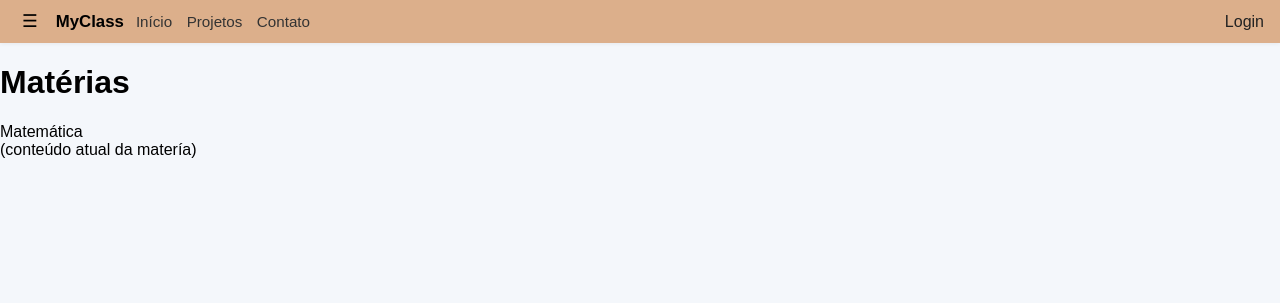
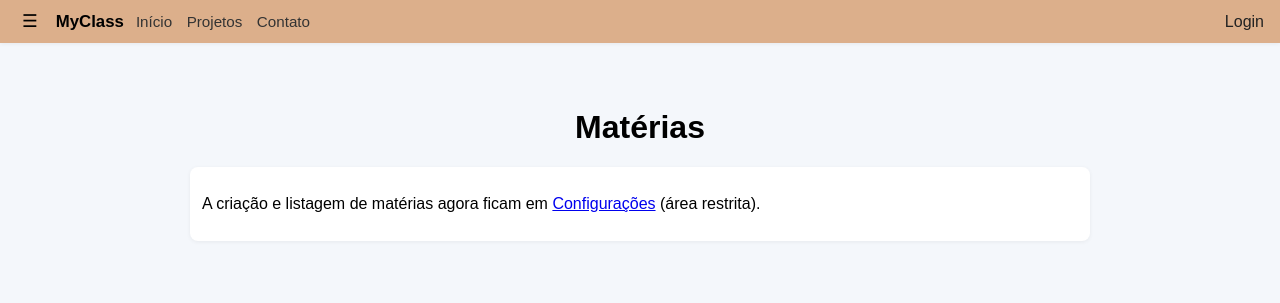
Before and after one commit to kinzinho23/TCC2025, a PHP site: page /materias.php in a window 1280 px wide. Shown: the top 303 px of the page. Run offline with PHP 8.4, Linux system fonts and the light colour scheme.

Commit message:
Add materias and configuracoes pages with user role validation and styling

```diff
--- a/Front/materias.php
+++ b/Front/materias.php
@@ -1,23 +1,29 @@
+<?php
+// Página pública de matérias redirecionando para a área de Configurações para criação/listagem restrita
+session_start();
+$userRole = $_SESSION['tipoUsuario'] ?? null;
+if (in_array($userRole, ['dev','coordenacao','Direcao'])) {
+    header('Location: configuracoes.php');
+    exit;
+}
+?>
 <!DOCTYPE html>
 <html lang="pt-br">
 <head>
     <meta charset="UTF-8">
     <meta name="viewport" content="width=device-width, initial-scale=1.0">
-    <link rel="stylesheet" href="materias.css">
+    <link rel="stylesheet" href="../css/materias.css">
     <title>Matérias</title>
 </head>
 <body>
      <header>
         <?php include 'sidebar.php'; ?>
     </header>
-    <main>
+    <main style="max-width:900px;margin:28px auto;padding:18px;">
        <h1 id="title">Matérias</h1>
-
-       <div class="materia-item">
-         <div class="materia-name">Matemática <?php //echo $materia_id; ?>
-         <div class="materia-info">(conteúdo atual da matería)</div>
-
-         </div>
+       <div style="padding:12px;background:#fff;border-radius:8px;box-shadow:0 1px 4px rgba(0,0,0,.06);">
+           <p>A criação e listagem de matérias agora ficam em <a href="configuracoes.php">Configurações</a> (área restrita).</p>
+       </div>
     </main>
 </body>
 </html>
--- /dev/null
+++ b/css/materias.css
@@ -0,0 +1,44 @@
+
+
+#title {
+    text-align: center;
+    margin-top: 20px;
+}
+
+.materia-item {
+    background-color: rgba(201, 198, 198, 0.901);
+    display: flex;
+    flex-direction: column;
+    align-items: center;
+    margin: 20px;
+    padding: 10px;
+    border: 1px solid #ccc;
+    border-radius: 10px;
+    width: 400px;
+    height: 200px;
+}
+
+.materia-name {
+    font-size: 24px;
+    font-weight: bold;
+    margin-bottom: 10px;
+}
+
+.materia-info {
+    position: relative;
+    top : 15px;
+    font-size: 16px;
+    color: #fffdfd;
+}
+
+.materia-professor {
+    position: relative;
+    top : 20px;
+    font-size: 16px;
+    color: #050505;
+}
+.materia-item:hover {
+    background-color:  rgba(150, 149, 149, 0.801);
+    cursor: pointer;
+    transform: translateY(-2px);
+}
```
Also changed, not shown: Front/configuracoes.php (added, +119 -0 lines).
